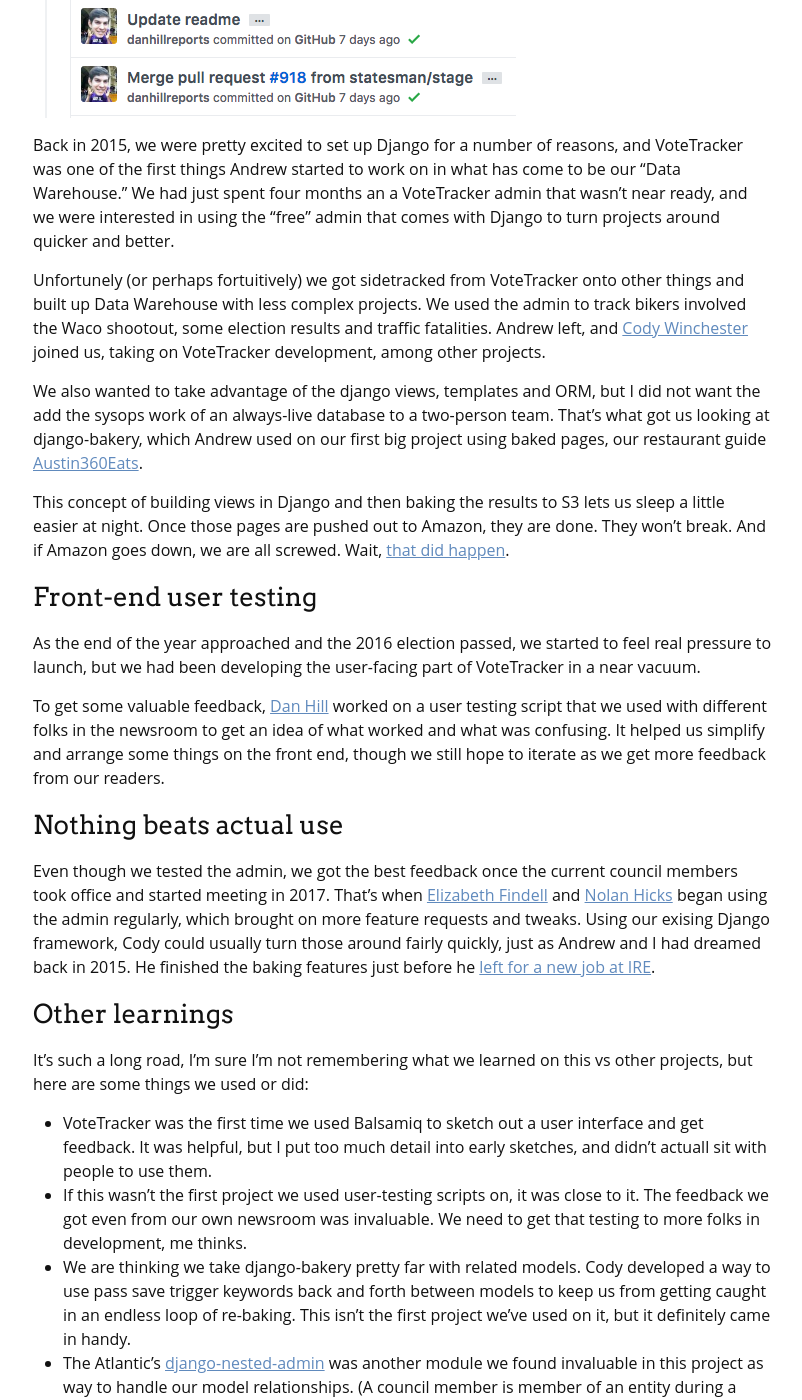
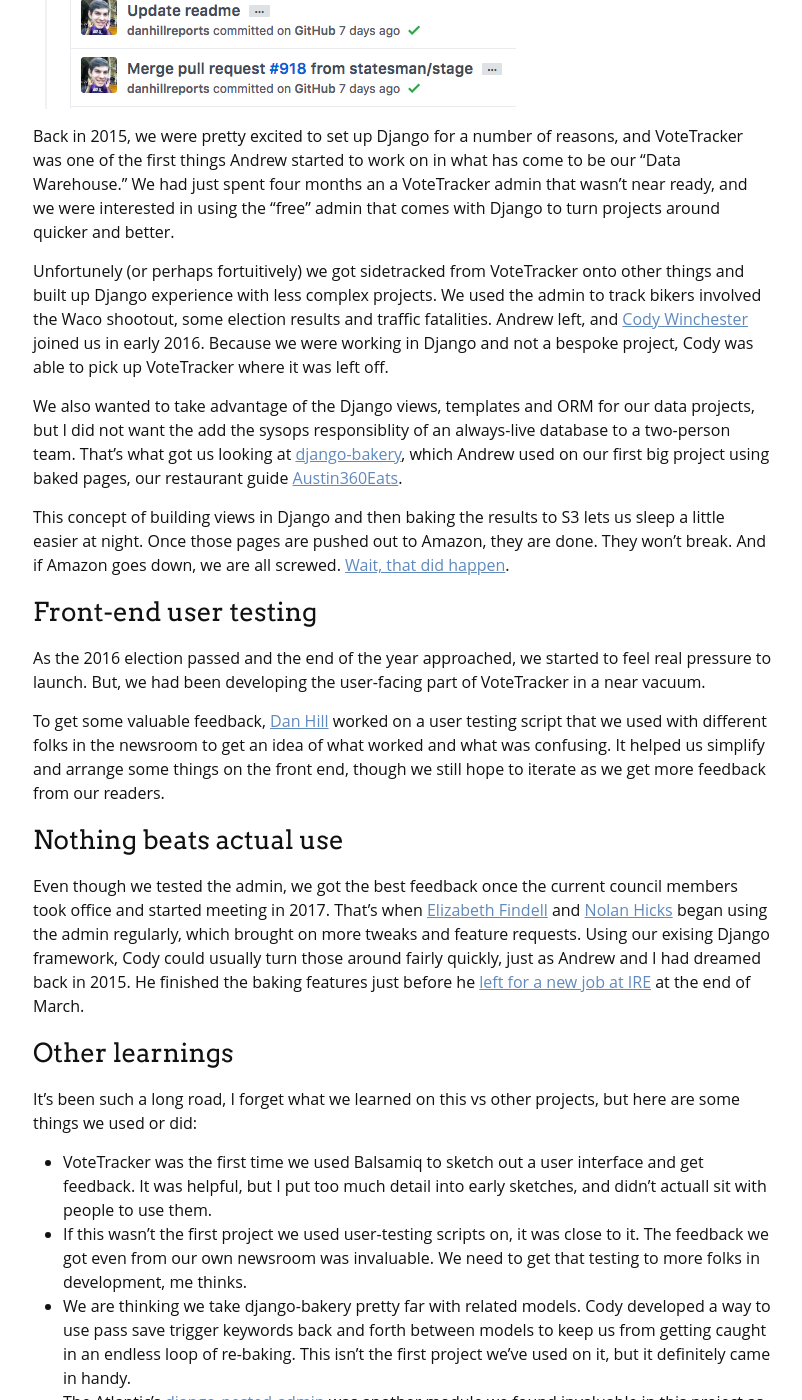
Before and after one commit to statesman/statesman.github.io, a Jekyll site: the page built from _posts/2017-04-12-launching-statesman-votetracker.md, in a window 1280 px wide and 1400 px high, scrolled down 1818 px. Shown: the whole window, without its empty margins (237-1039 px from the left). Built offline with Jekyll 4.4.1, drawn with Linux system fonts in a browser that asks for light colours; some of the changed text lies outside the part shown.

```diff
--- a/_posts/2017-04-12-launching-statesman-votetracker.md
+++ b/_posts/2017-04-12-launching-statesman-votetracker.md
@@ -10,9 +10,9 @@ byline:
 
 ![VoteTracker](/assets/img/2017-04-12-votetracker-top.png)
 
-Last week, after a 3-year journey, the Statesman news apps team launched [VoteTracker](http://apps.statesman.com/votetracker/entities/austin-city-council/), a look into the voting history of Austin City Council members on some of the more important issues that cross the dias.
+Last week, after a 3-year journey, the Statesman news apps team launched [VoteTracker](http://apps.statesman.com/votetracker/entities/austin-city-council/), a look into the voting history of Austin City Council members on some of the more important issues that cross the dais.
 
-Then city hall reporter [Lilly Rockwell](https://twitter.com/LillyRockwell) first approached the news apps team some time in 2014 as the first 10-1 council was up for election. There was no "data" on agenda items or votes then, and it isn't much different today. The city now posts [agenda items on their data portal](https://data.austintexas.gov/Government/Austin-City-Council-Agenda-Items/es7e-878h/data), but the descriptions are still obtuse and there isn't any follow-up data on voting. The only vote record is posted in a PDF word doc in minutes approved at the following meeting.
+[Lilly Rockwell](https://twitter.com/LillyRockwell), then a city hall reporter, first approached the news apps team with the idea for VoteTracker some time in 2014 as the first 10-1 council was up for election. There were no "data" on agenda items or votes then, and it isn't much different today. The city now posts [agenda items on their data portal](https://data.austintexas.gov/Government/Austin-City-Council-Agenda-Items/es7e-878h/data), but the descriptions are still obtuse and there are no follow-up data on voting. The only vote record is posted in a PDF word doc in minutes approved at the following meeting.
 
 In the three years since, we worked on VoteTracker more off than on. We created a "minimum viable product" admin and then abandoned it. We built and API back end with plans to develop a Javascript framework frontend, and then abandonded it. In the end, we settled on a tried-and-true method for us: A [django](https://www.djangoproject.com/) admin to manage data, and L.A. Times' [django-bakery](https://github.com/datadesk/django-bakery)-based views to publish static pages to Amazon S3.
 
@@ -21,9 +21,11 @@ In the three years since, we worked on VoteTracker more off than on. We created
 
 Without a data source of outcomes, building a tracker of all votes at City Hall is a dubious challenge. OK, buidling it is not the problem ... maintaining it is. Even with a data source of agenda items, we don't have the manpower (or interest, frankly) to enhance each item with every discussion, amendment and vote in a typical 100-item agenda.
 
-So, we settled on concentrating on the same newsworthy agenda items we typically write about on the City Hall beat. Hopefully, as we use VoteTracker more, we can use it as an endpoint for our coverage, allowing reporters to spend more time on specific issues that matter to most people, while at the same time offering more coverage of things we haven't been able to spend time, ink or pixels on in the past.
+We decided to concentrate only on the newsworthy agenda items we typically write about on the City Hall beat, making VoteTracker more of a browsing experience than a database of record.
 
-Because of this, VoteTracker is more of a browsing experience than a database of record, and therefore we don't have a "data" to share either. Perhaps some day the city will advance their record keeping and we could use something like [Councilmatic](https://www.councilmatic.org/) in the future.
+Hopefully, as we use VoteTracker more, we can use it as an endpoint for our coverage, allowing reporters to spend more time on specific issues that matter to most people, while at the same time offering more coverage of things we haven’t been able to spend time, ink or pixels on in the past.
+
+Perhaps some day the city will advance their record keeping and we could use something like [Councilmatic](https://www.councilmatic.org/) in the future.
 
 ### Using django and django-bakery for VoteTracker
 
@@ -42,31 +44,31 @@ Because of this, VoteTracker is more of a browsing experience than a database of
 
 Back in 2015, we were pretty excited to set up Django for a number of reasons, and VoteTracker was one of the first things Andrew started to work on in what has come to be our "Data Warehouse." We had just spent four months an a VoteTracker admin that wasn't near ready, and we were interested in using the "free" admin that comes with Django to turn projects around quicker and better.
 
-Unfortunely (or perhaps fortuitively) we got sidetracked from VoteTracker onto other things and built up Data Warehouse with less complex projects. We used the admin to track bikers involved the Waco shootout, some election results and traffic fatalities. Andrew left, and [Cody Winchester](https://twitter.com/cody_winchester/status/688049261666160640) joined us, taking on VoteTracker development, among other projects.
+Unfortunely (or perhaps fortuitively) we got sidetracked from VoteTracker onto other things and built up Django experience with less complex projects. We used the admin to track bikers involved the Waco shootout, some election results and traffic fatalities. Andrew left, and [Cody Winchester](https://twitter.com/cody_winchester/status/688049261666160640) joined us in early 2016. Because we were working in Django and not a bespoke project, Cody was able to pick up VoteTracker where it was left off.
 
-We also wanted to take advantage of the django views, templates and ORM, but I did not want the add the sysops work of an always-live database to a two-person team. That's what got us looking at django-bakery, which Andrew used on our first big project using baked pages, our restaurant guide [Austin360Eats](http://apps.statesman.com/austin360/eats/).
+We also wanted to take advantage of the Django views, templates and ORM for our data projects, but I did not want the add the sysops responsiblity of an always-live database to a two-person team. That's what got us looking at [django-bakery](http://django-bakery.readthedocs.io/en/latest/), which Andrew used on our first big project using baked pages, our restaurant guide [Austin360Eats](http://apps.statesman.com/austin360/eats/).
 
-This concept of building views in Django and then baking the results to S3 lets us sleep a little easier at night. Once those pages are pushed out to Amazon, they are done. They won't break. And if Amazon goes down, we are all screwed. Wait, [that did happen](https://www.recode.net/2017/3/2/14792636/amazon-aws-internet-outage-cause-human-error-incorrect-command).
+This concept of building views in Django and then baking the results to S3 lets us sleep a little easier at night. Once those pages are pushed out to Amazon, they are done. They won't break. And if Amazon goes down, we are all screwed. [Wait, that did happen](https://www.recode.net/2017/3/2/14792636/amazon-aws-internet-outage-cause-human-error-incorrect-command).
 
 ### Front-end user testing
 
-As the end of the year approached and the 2016 election passed, we started to feel real pressure to launch, but we had been developing the user-facing part of VoteTracker in a near vacuum.
+As the 2016 election passed and the end of the year approached, we started to feel real pressure to launch. But, we had been developing the user-facing part of VoteTracker in a near vacuum.
 
 To get some valuable feedback, [Dan Hill](http://twitter.com/danhillreports) worked on a user testing script that we used with different folks in the newsroom to get an idea of what worked and what was confusing. It helped us simplify and arrange some things on the front end, though we still hope to iterate as we get more feedback from our readers.
 
 ### Nothing beats actual use
 
-Even though we tested the admin, we got the best feedback once the current council members took office and started meeting in 2017. That's when [Elizabeth Findell](https://twitter.com/efindell) and [Nolan Hicks](https://twitter.com/ndhapple) began using the admin regularly, which brought on more feature requests and tweaks. Using our exising Django framework, Cody could usually turn those around fairly quickly, just as Andrew and I had dreamed back in 2015. He finished the baking features just before he [left for a new job at IRE](https://twitter.com/cody_winchester/status/844930510698745856).
+Even though we tested the admin, we got the best feedback once the current council members took office and started meeting in 2017. That's when [Elizabeth Findell](https://twitter.com/efindell) and [Nolan Hicks](https://twitter.com/ndhapple) began using the admin regularly, which brought on more tweaks and feature requests. Using our exising Django framework, Cody could usually turn those around fairly quickly, just as Andrew and I had dreamed back in 2015. He finished the baking features just before he [left for a new job at IRE](https://twitter.com/cody_winchester/status/844930510698745856) at the end of March.
 
 ### Other learnings
 
-It's such a long road, I'm sure I'm not remembering what we learned on this vs other projects, but here are some things we used or did:
+It's been such a long road, I forget what we learned on this vs other projects, but here are some things we used or did:
 
 - VoteTracker was the first time we used Balsamiq to sketch out a user interface and get feedback. It was helpful, but I put too much detail into early sketches, and didn't actuall sit with people to use them.
 - If this wasn't the first project we used user-testing scripts on, it was close to it. The feedback we got even from our own newsroom was invaluable. We need to get that testing to more folks in development, me thinks.
 - We are thinking we take django-bakery pretty far with related models. Cody developed a way to use pass save trigger keywords back and forth between models to keep us from getting caught in an endless loop of re-baking. This isn't the first project we've used on it, but it definitely came in handy.
 - The Atlantic's [django-nested-admin](https://github.com/theatlantic/django-nested-admin) was another module we found invaluable in this project as way to handle our model relationships. (A council member is member of an entity during a time a vote is made on an agenda item which is part of a meeting. Got that?).
-- Nothing beats an editor who won't quit and won't take "No" for an answer. Thank you. [Bridget Grumet](https://twitter.com/bgrumet).
+- Nothing beats an editor who won't quit and won't take "No" for an answer. Thank you, [Bridget Grumet](https://twitter.com/bgrumet).
 
 ![First draft VoteTracker on mobile](/assets/img/2017-04-12-votetracker-mock.png)
 <small>My first draft of mobile front end for VoteTracker from May 2016.</small>
```
Also changed, not shown: other parts of _posts/2017-04-12-launching-statesman-votetracker.md (+1 -1 lines).
